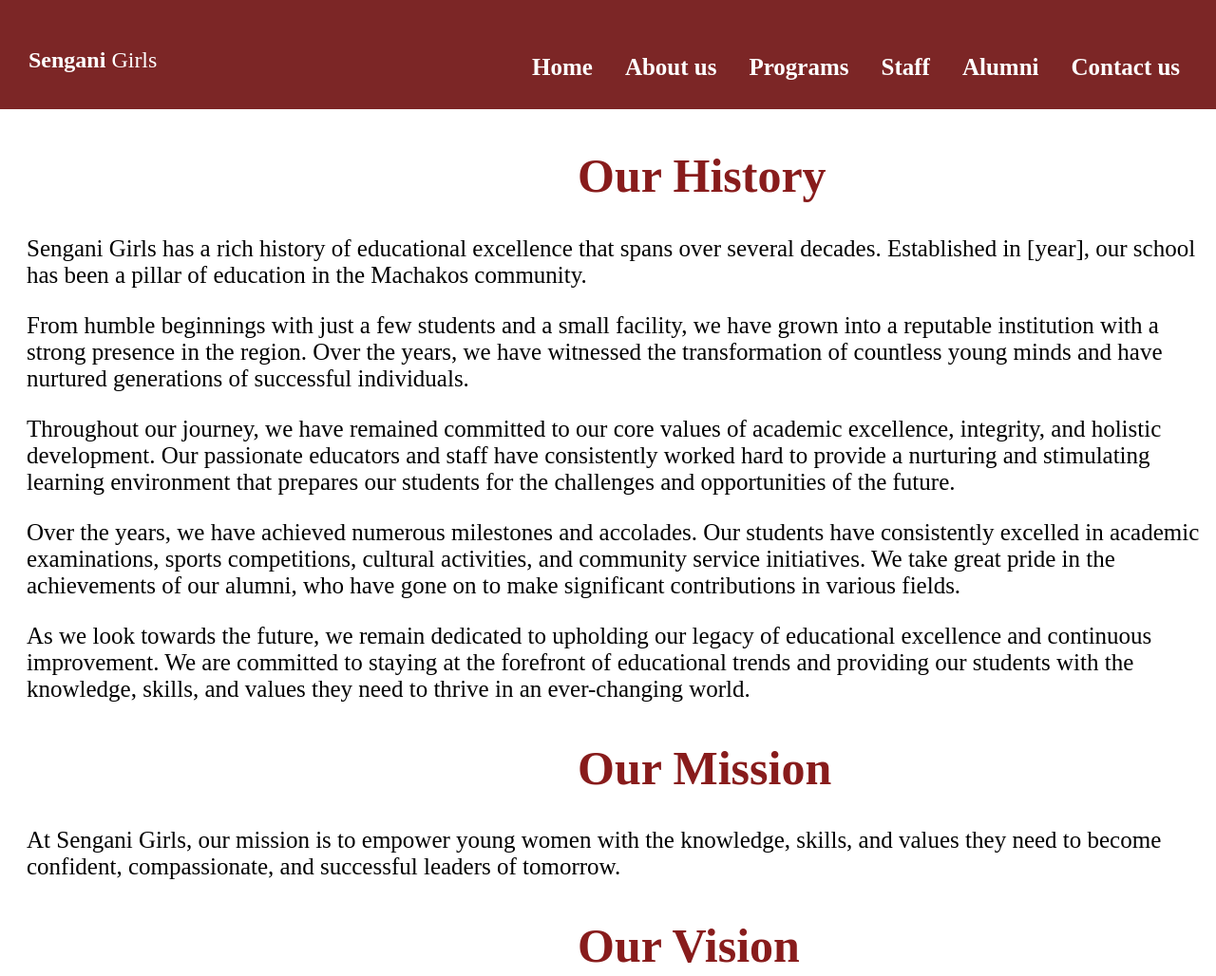
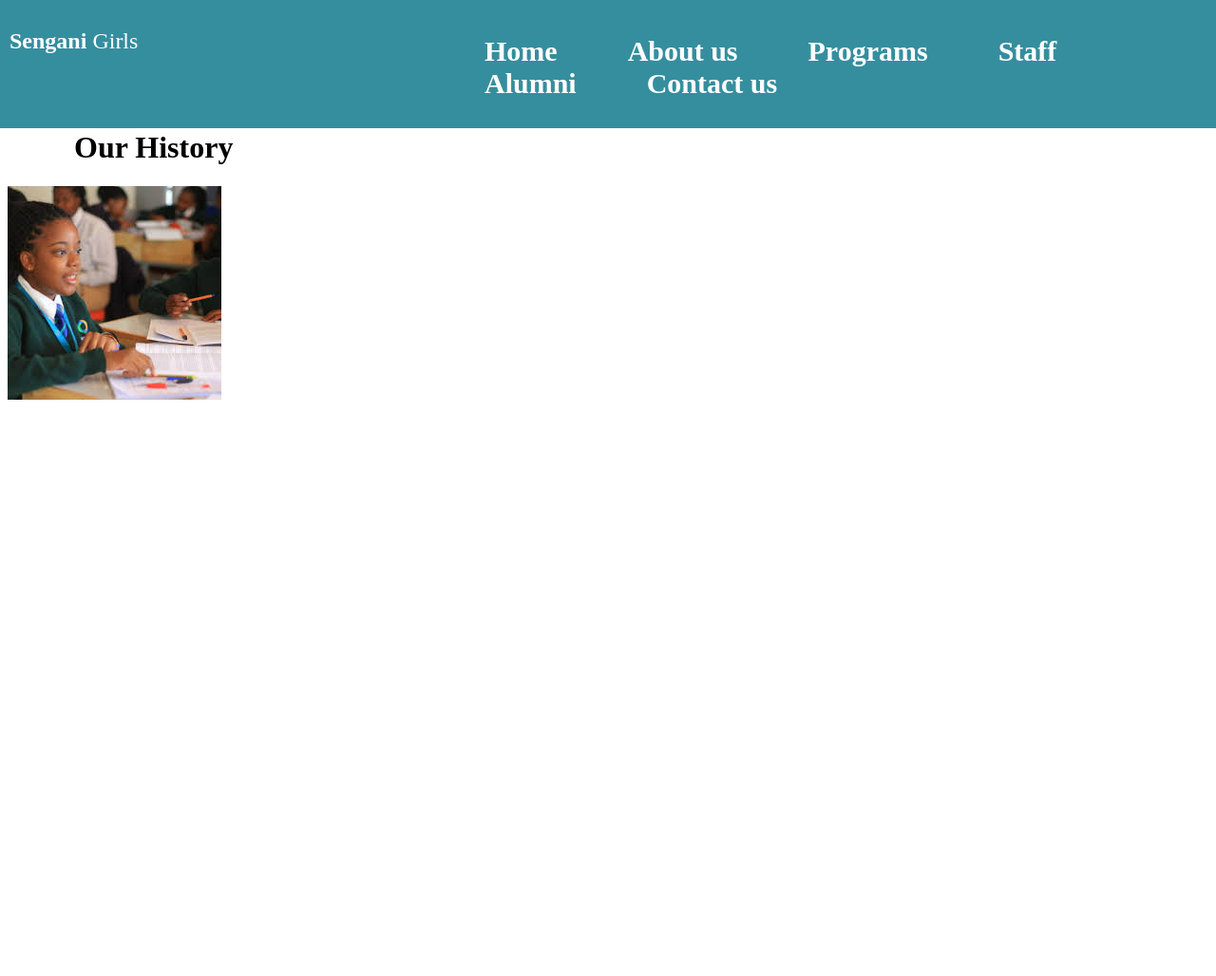
Before and after one commit to kivuvarosekivuvan/SenganiGirls_website, a plain HTML site: page about.html in a window 1280 px wide. Shown: the top 1028 px of the page at 95% size. After the commit the page ends 800 px from the top, so only its background shows below. Drawn offline with Linux system fonts and the light colour scheme.

Commit message:
first commit

```diff
--- a/about.css
+++ b/about.css
@@ -3,13 +3,13 @@ nav {
     top: 0;
     left: 0;
     width: 100%;
-    background-color: rgb(124, 38, 38);
+    background-color: rgb(53, 142, 158);
     padding: 10px;
     z-index: 100
   }
   #sengani{
     color: white;
-    margin-left: 20px;
+    margin-left: 0px;
   }
 #girls{
     color: white;
@@ -29,35 +29,37 @@ nav {
     margin-left: 20px;
     margin-top: 200px;
   }
-  .empower2{
-    color: rgb(136, 28, 28);
-    font-weight: 900;
-  }
+
 
   nav ul {
     list-style: none;
     margin-top: -40px;
-    margin-left: 500px;
+    margin-left: 400px;
     margin-bottom: 20px;
   }
 
   nav li {
     display: inline-block;
-    margin-right: 10px;
   }
 
   nav li a {
     text-decoration: none;
     color:white;
     padding: 5px 10px;
-    font-size: 25px;
+    font-size: 30px;
     font-weight: 900;
+    margin-left: 50px;
   }
 
   nav li a:hover {
-    background-color:rgb(216, 140, 10);
-    color: rgb(214, 56, 56);
-    border-radius: 40px;
+    background-color:rgb(141, 205, 216);
+    color: rgb(43, 41, 41);
+    border-radius: 10px;
+    padding: 10px;
+
+  }
+  #history{
+    margin-left: 70px;
   }
 
 
@@ -68,10 +70,9 @@ nav {
 
 
 
-h1{
+/* h1{
     font-size: 50px;margin-left: 600px;
     color: rgb(136, 28, 28);
-    /* transform: skewY(-5deg); */
     animation: slantAnimation 2s 2 alternate;
     margin-top: 40px;
 
@@ -83,7 +84,7 @@ h1{
     100% {
         transform: skewY(8deg);
     }
-  }
+  } */
   #words{
     font-size: 25px;
     margin-left: 20px;
@@ -94,6 +95,4 @@ h1{
   }
   #vision{
     font-size: 25px;
-    margin-left: 20px;
-
-  }
+    margin-left: 20px;}
--- a/about.html
+++ b/about.html
@@ -19,9 +19,22 @@
           <li><a href="#">Alumni</a></li>
           <li><a href="#">Contact us</a></li>
   </nav><br><br><br><br><br><br>
-    <h1>Our History</h1>
-<div id="words">
-<p>Sengani Girls has a rich history of educational excellence that spans over several decades. Established in [year], our school has been a pillar of education in the Machakos community.</p>
+    <h1 id="history">Our History</h1>
+<div>
+    <img src="images/pic1.jpeg">
+</div>
+</body>
+</html>
+
+
+
+
+
+
+
+
+<!--
+p>Sengani Girls has a rich history of educational excellence that spans over several decades. Established in [year], our school has been a pillar of education in the Machakos community.</p>
 <p>From humble beginnings with just a few students and a small facility, we have grown into a reputable institution with a strong presence in the region. Over the years, we have witnessed the transformation of countless young minds and have nurtured generations of successful individuals.</p>
 <p>Throughout our journey, we have remained committed to our core values of academic excellence, integrity, and holistic development. Our passionate educators and staff have consistently worked hard to provide a nurturing and stimulating learning environment that prepares our students for the challenges and opportunities of the future.</p>
 <p>Over the years, we have achieved numerous milestones and accolades. Our students have consistently excelled in academic examinations, sports competitions, cultural activities, and community service initiatives. We take great pride in the achievements of our alumni, who have gone on to make significant contributions in various fields.</p>
@@ -31,5 +44,4 @@
 <p id="mission">At Sengani Girls, our mission is to empower young women with the knowledge, skills, and values they need to become confident, compassionate, and successful leaders of tomorrow.</p>
 <h1>Our Vision</h1>
 <p id="vision">We envision a future where every girl is equipped with the knowledge, skills, and confidence to make a meaningful impact in society. We strive to nurture a generation of young women who possess a strong sense of self-worth, embrace diversity, and have the courage to challenge societal norms and biases.</p>
-</body>
-</html>
+<video src="https://www.youtube.com/watch?v=TJiPsiFoxXY&t=69"></video> -->
--- a/style.css
+++ b/style.css
@@ -11,7 +11,7 @@ body, ul {
   }
 
   nav {
-    background-color:rgb(124, 38, 38);
+    background-color:rgb(53, 142, 158);
     padding: 10px;
     position: fixed;
     top: 0;
@@ -39,10 +39,10 @@ body, ul {
     font-weight: 900;
     font-size: 45px;
     margin-left: 20px;
-    margin-top: 200px;
+    margin-top: 30px;
   }
   .empower2{
-    color: rgb(136, 28, 28);
+    color: rgb(53, 142, 158);
     font-weight: 900;
   }
 
@@ -55,30 +55,39 @@ body, ul {
 
   nav li {
     display: inline-block;
-    margin-right: 10px;
+    margin-right: 0px;
   }
 
   nav li a {
     text-decoration: none;
     color:white;
     padding: 5px 10px;
-    font-size: 25px;
+    font-size: 30px;
     font-weight: 900;
+    margin-left: 50px;
   }
 
   nav li a:hover {
-    background-color:rgb(216, 140, 10);
-    color: rgb(214, 56, 56);
-    border-radius: 40px;
+    background-color:rgb(141, 205, 216);
+    color: rgb(43, 41, 41);
+    border-radius: 10px;
+    padding: 10px;
   }
+  #student{
+    margin-top: 200px;
+    margin-left: 280px;
+  }
+
   #pic1{
     margin-left: 800px;width: 50%;
-    margin-top: -300px;
+    margin-top: -400px;
     border-radius: 50px;
+
   }
   #welcome{
     font-size: 30px;
     margin-left: 20px;
+    margin-top: -20px;
   }
 
 
```
Also changed, not shown: index.html (+1 -0 lines), images/pic1.jpeg (added), images/pic2.jpeg (added), images/pic3.jpeg (added), images/student.png (added).
